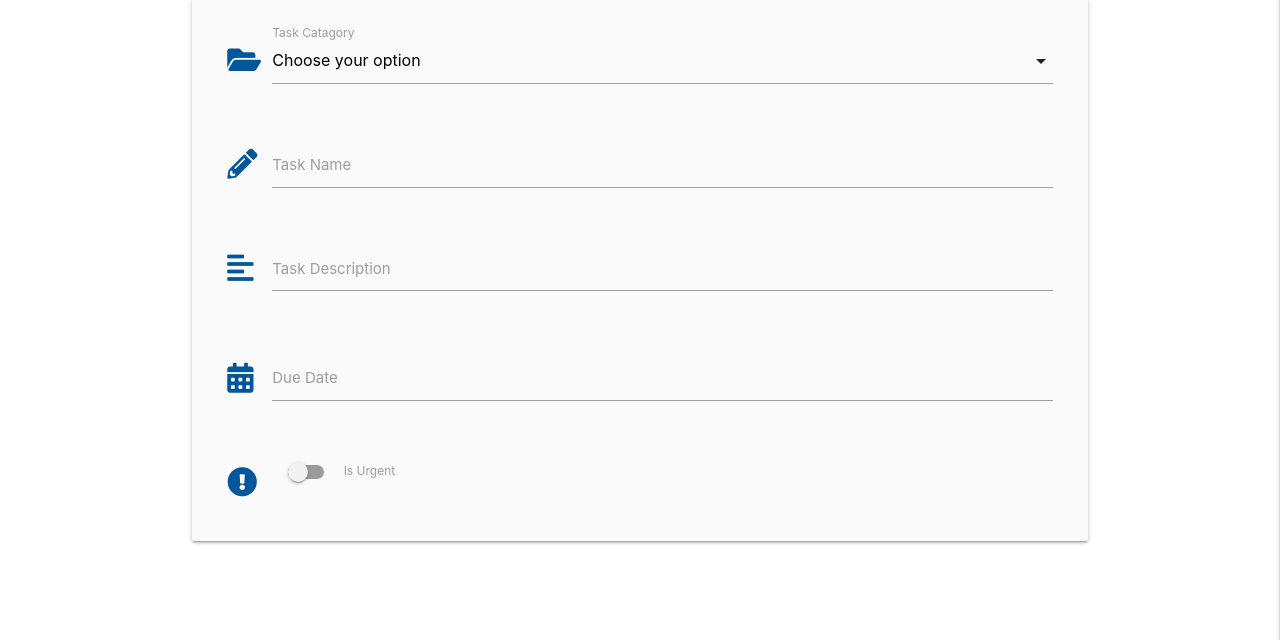
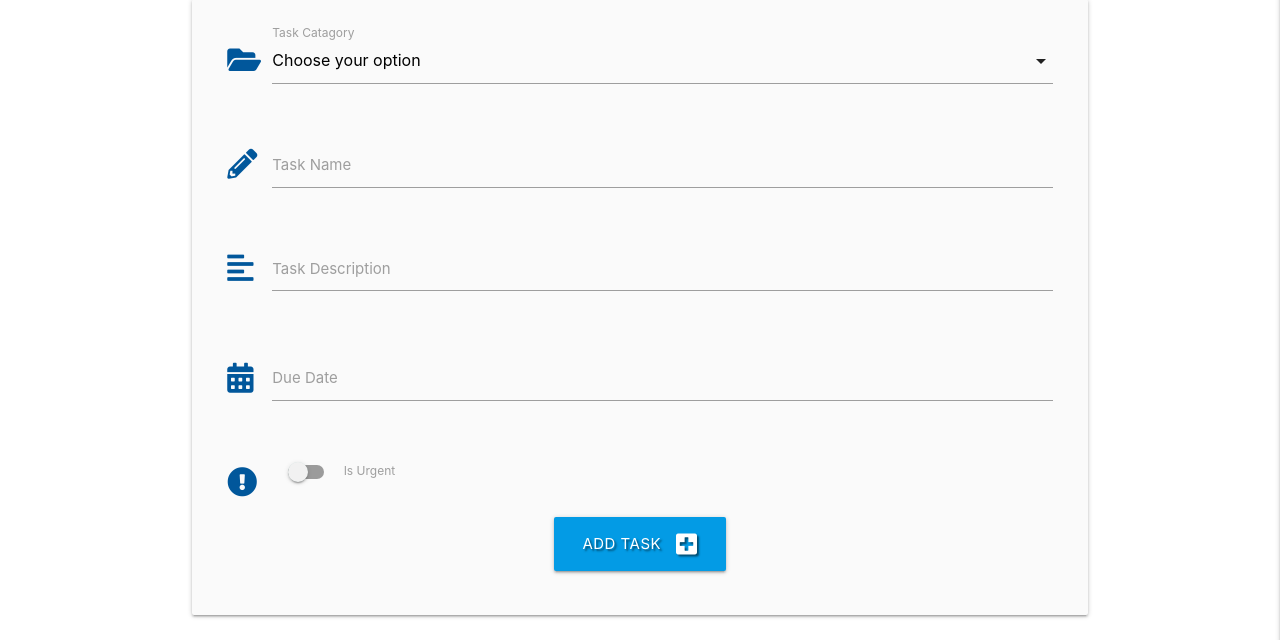
Before and after one commit to TheBrightSparkDev/Task_manager, a Flask app: page /add_task in a window 1280 px wide. Shown: the part 160-800 px from the top of the page. Run offline with Flask 2, Linux system fonts and the light colour scheme; data that the repository does not hold is empty; some libraries are stand-ins or nearby versions.

Commit message:
feat -  add tasks page now adds data to db

```diff
--- a/app.py
+++ b/app.py
@@ -116,8 +116,24 @@ def logout():
     return redirect(url_for("login"))
 
 
-@app.route("/add_task")
+@app.route("/add_task", methods=["POST", "GET"])
 def add_task():
+    """
+    displays add task page and controls logic and form
+    """
+    if request.method == "POST":
+        is_urgent = "on" if request.form.get("is_urgent") else "off"
+        task = {
+            "category_name": request.form.get("category_name"),
+            "task_name": request.form.get("task_name"),
+            "task_description": request.form.get("task_description"),
+            "is_urgent": is_urgent,
+            "due_date": request.form.get("due_date"),
+            "created_by": session["user"]
+        }
+        mongo.db.tasks.insert_one(task)
+        flash("task successfully added")
+        return redirect(url_for("get_tasks"))
     categories = mongo.db.categories.find().sort("category_name", 1)
     return render_template("add_task.html", categories=categories)
 
--- a/templates/add_task.html
+++ b/templates/add_task.html
@@ -2,7 +2,7 @@
     {% block content %}
         <h3 class="light-blue-text text-darken-4 center-align">Add Task</h3>
         <div class="row card-panel grey lighten-5">
-            <form class="col s12" method="POST" action="">
+            <form class="col s12" method="POST" action="{{ url_for('add_task') }}">
                 <div class="row">
                     <div class="input-field col s12">
                         <i class="fas fa-folder-open prefix light-blue-text text-darken-4"></i>
@@ -15,6 +15,7 @@
                         <label for="category_name">Task Catagory</label>
                     </div>
                 </div>
+                <!-- task name -->
                 <div class="row">
                     <div class="input-field col s12">
                         <i class="fas fa-pencil-alt prefix light-blue-text text-darken-4"></i>
@@ -23,6 +24,7 @@
                         <label for="task_name">Task Name</label>
                     </div>
                 </div>
+                <!-- task description -->
                 <div class="row">
                     <div class="input-field col s12">
                         <i class="fas fa-align-left prefix light-blue-text text-darken-4"></i>
@@ -31,6 +33,7 @@
                         <label for="task_description">Task Description</label>
                     </div>
                 </div>
+                <!-- calander display and date picker -->
                 <div class="row">
                     <div class="input-field col s12">
                         <i class="fas fa-calendar-alt prefix light-blue-text text-darken-4"></i>
@@ -39,6 +42,7 @@
                         <label for="due_date">Due Date</label>
                     </div>
                 </div>
+                <!-- is urgent -->
                 <div class="row">
                     <div class="input-field col s12">
                         <div class="switch">
@@ -51,6 +55,15 @@
                         </div>
                     </div>
                 </div>
+                <!-- submit button -->
+                <div class="row">
+                    <div class="col s12 center-align">
+                        <button class="btn-large light-blue darken-1 text-shadow" type="submit">
+                            Add Task
+                            <i class="fas fa-plus-square right"></i>
+                        </button>
+                    </div>
+                </div>
             </form>
         </div>
     {% endblock %}
--- a/templates/tasks.html
+++ b/templates/tasks.html
@@ -1,5 +1,6 @@
 {% extends "base.html" %}
 {% block content %}
+    <h3 class="light-blue-text text-darken-4 center-align">All Tasks</h3>
     <ul class="collapsible">
         {% for task in tasks %}
         <li>
@@ -16,6 +17,9 @@
                 <p>
                     {{task.task_description}}
                 </p>
+                <p><em>
+                    by: {{task.created_by}}
+                </em></p>
             </div>
         </li>
         {% endfor %}
```
